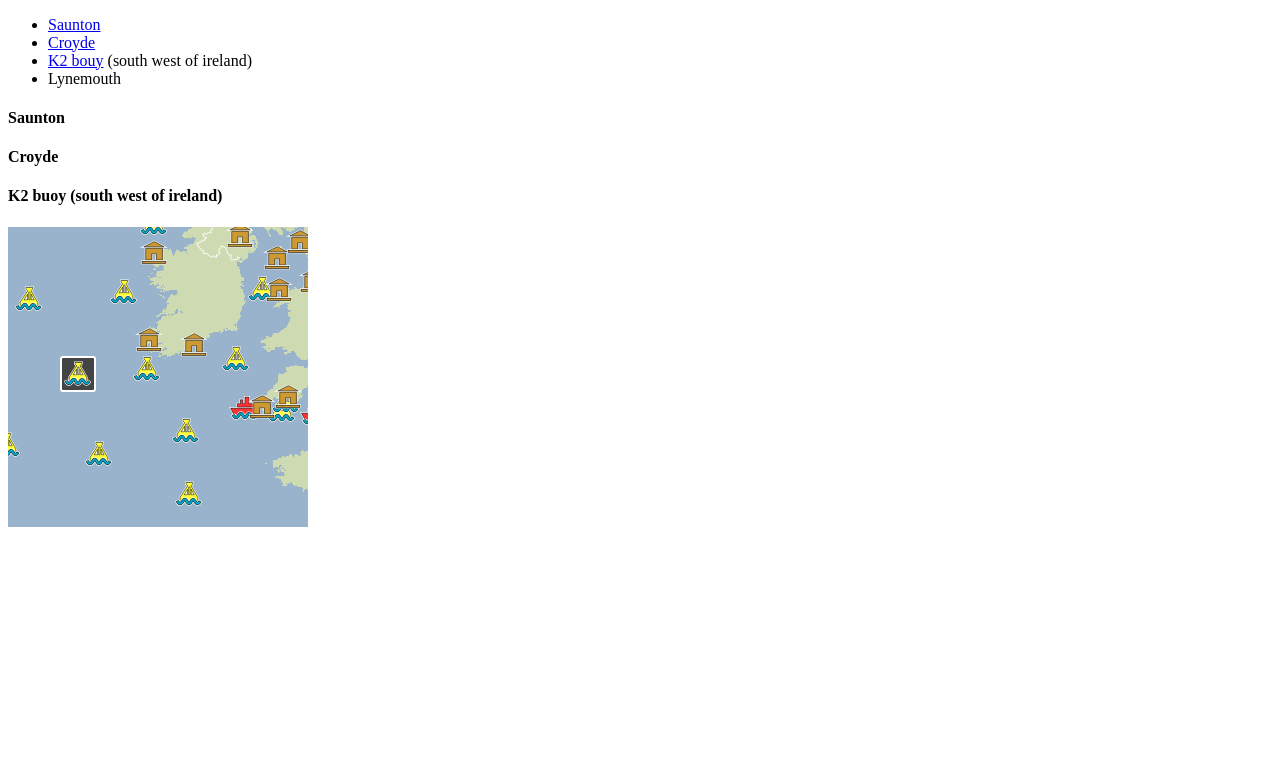
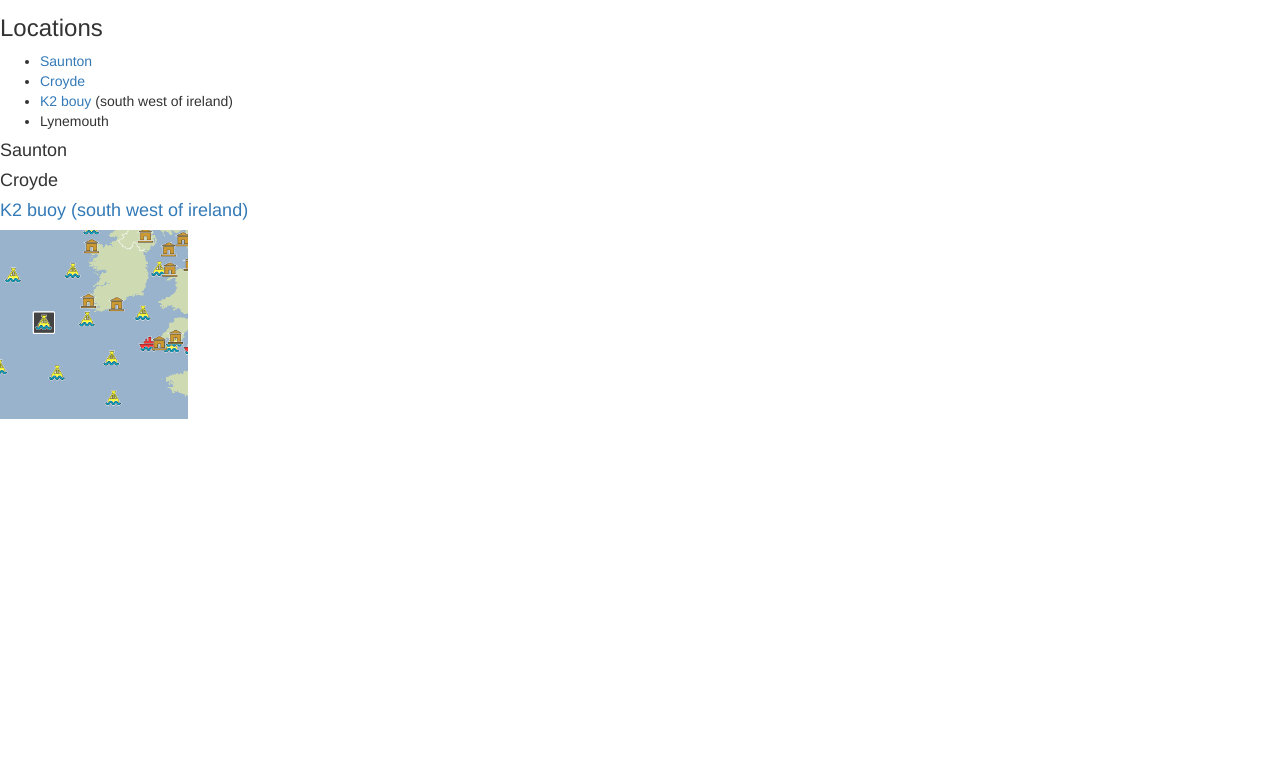
Before and after one commit to jeremy-brooks/scweb, a website: page index.html in a window 1280 px wide. Shown: the part 105-886 px from the top of the page. After the commit the page ends 800 px from the top, so only its background shows below. Drawn offline with nearby package versions, Linux system fonts and the light colour scheme; no server answers.

Commit message:
layout with bootstrap

```diff
--- /dev/null
+++ b/css/main.css
@@ -0,0 +1,3 @@
+img {
+    width: 100%;
+}
--- a/index.html
+++ b/index.html
@@ -3,9 +3,11 @@
 <head>
     <meta charset="UTF-8">
     <title>surf crew</title>
+    <link rel="stylesheet" href="node_modules/bootstrap/dist/css/bootstrap.css">
+    <link rel="stylesheet" href="css/main.css">
     <script type="application/javascript" src="node_modules/jquery/dist/jquery.js"></script>
     <script type="application/javascript" src="node_modules/highcharts/highcharts.js"></script>
-    <script type="application/javascript" src="src/globalNamespace.js"></script>
+    <script type="application/javascript" src="src/scGlobalNamespace.js"></script>
     <script type="application/javascript" src="src/surf/locations/model/marineObsLocation.js"></script>
     <script type="application/javascript" src="src/surf/locations/model/marineObs.js"></script>
     <script type="application/javascript" src="src/surf/locations/service/marineObsService.js"></script>
@@ -37,11 +39,10 @@
     <!--<iframe src="http://magicseaweed.com//Live-Croyde-Beach-Webcam/19/Embed/" width="780" height="439" frameborder="0"></iframe>-->
 </div>
 
-<a name="k2"></a>
-<div id="k2">
-    <h4>K2 buoy (south west of ireland)</h4>
-    <img src="images/K2-bouy.png" alt="image of K2 buoy location">
-    <div id="k2chart" style="width:100%; height:400px;"></div>
+<a name="k2"><h4>K2 buoy (south west of ireland)</h4></a>
+<div id="k2" class="row">
+    <div class="col-md-2"><img src="images/K2-bouy.png" alt="image of K2 buoy location"></div>
+    <div id="k2chart" class="col-md-10" style="height:400px;"></div>
 </div>
 
 </body>
```
Also changed, not shown: src/scGlobalNamespace.js (renamed from src/globalNamespace.js).
